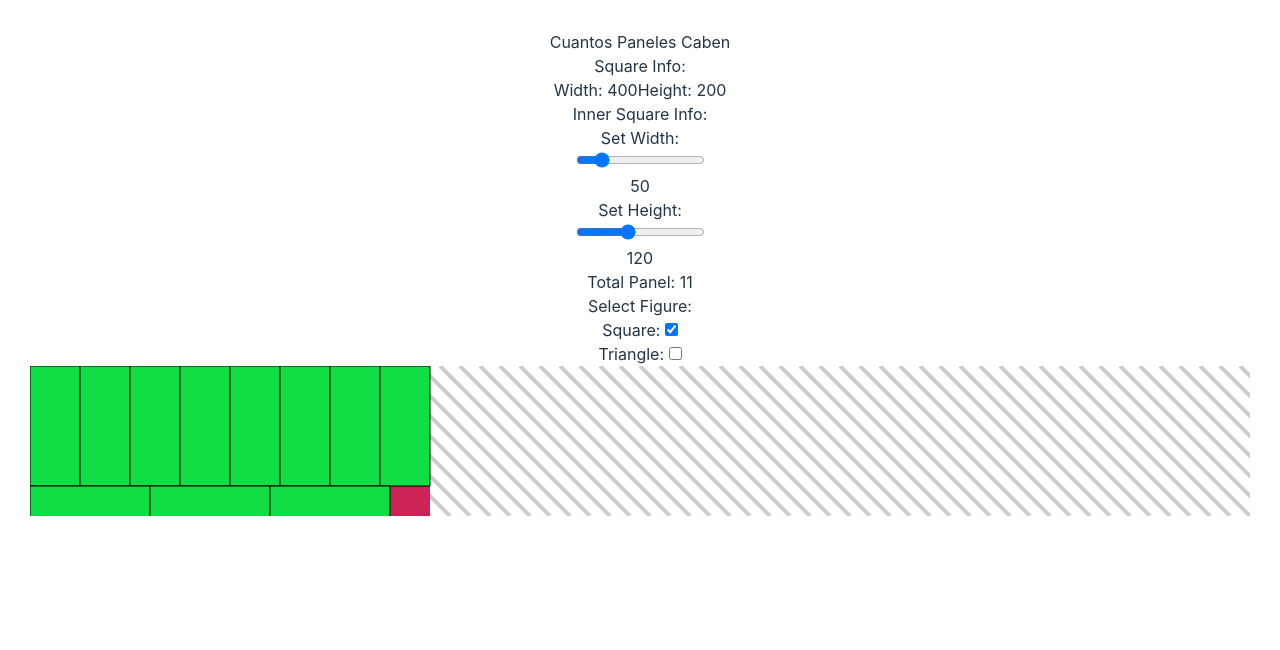
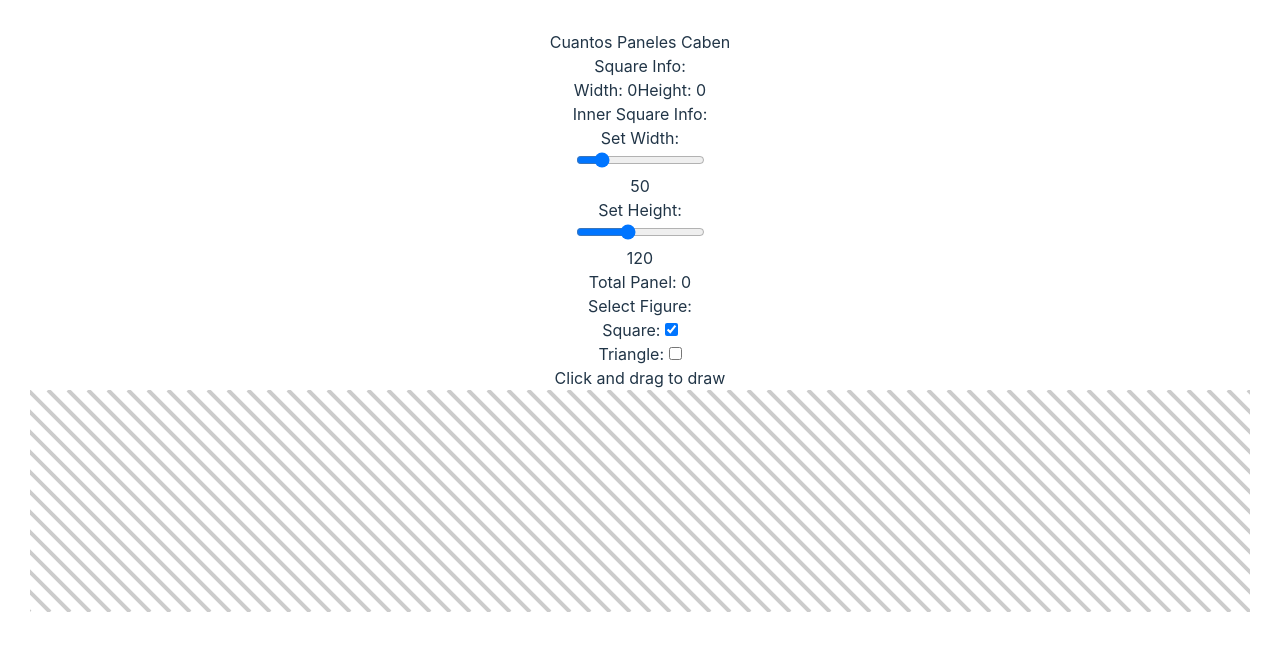
Before and after one commit to MrRomo/scissors-paper-rock, a React (Vite) app: page / in a window 1280 px wide. Shown: the top 650 px of the page. Built offline with nearby package versions, Linux system fonts and the light colour scheme.

Commit message:
feat: agrega intruccion de opacidad

```diff
--- a/src/components/organisms/Table.tsx
+++ b/src/components/organisms/Table.tsx
@@ -1,8 +1,32 @@
+import { useEffect, useState } from "react"
 import { Canva } from "../molecules/Canva"
 
 export const Table = () => {
+
+    const [opacity, setOpacity] = useState(true)
+    const [hidden, setHidden] = useState(false)
+
+    useEffect(() => {
+        setTimeout(() => {
+            setOpacity(false)
+        }, 2000)
+        setTimeout(() => {
+            setHidden(true)
+        }, 4000);
+    }, [])
+
+    const handleClick = () => {
+        setHidden(true)
+    }
+
+
     return (
-        <div className="w-full h-[60vh] bg-slate-800 rounded-md" id="canvas-container">
+        <div className="w-full h-[60vh] bg-slate-800 rounded-md" id="canvas-container" onClick={handleClick}>
+            <div className={`absolute w-full h-[60vh] flex transition-opacity ${opacity ? 'opacity-100' : 'opacity-0'} ease-in-out duration-1000  ${hidden && 'hidden'} `}>
+                <h2 className="mx-auto my-auto rounded-md bg-slate-700 px-16 py-4" >
+                    Click and drag to draw
+                </h2>
+            </div>
             <Canva />
         </div>
     )
--- a/src/providers/TableProvider.tsx
+++ b/src/providers/TableProvider.tsx
@@ -40,8 +40,8 @@
         square: {
             x: 0,
             y: 0,
-            endX: 400,
-            endY: 200,
+            endX: 0,
+            endY: 0,
             width: 0,
             height: 0
         },
```
